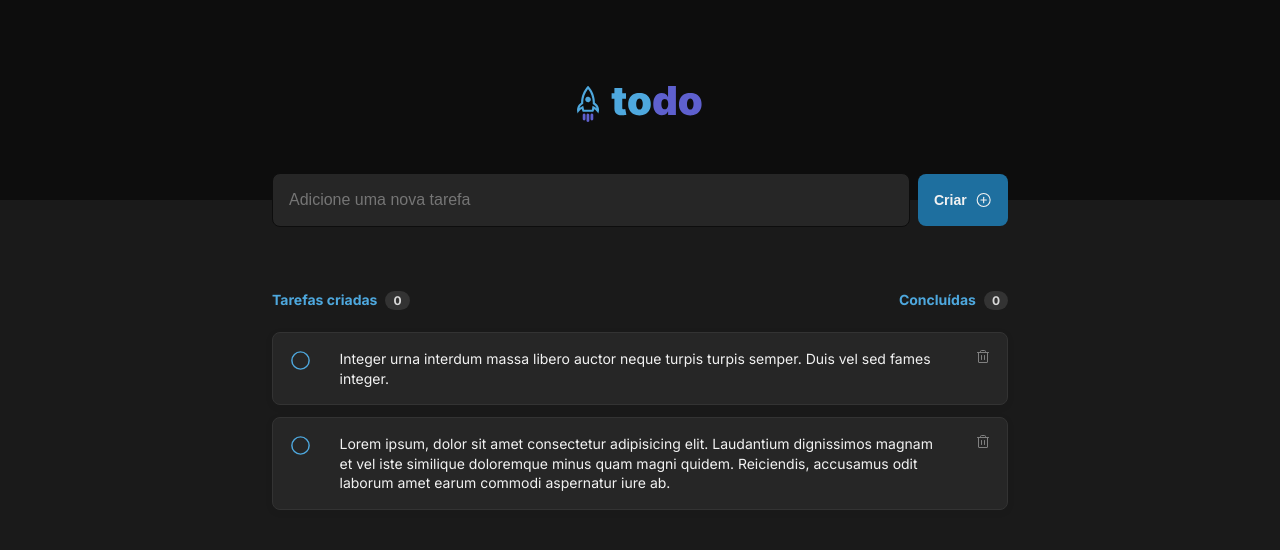
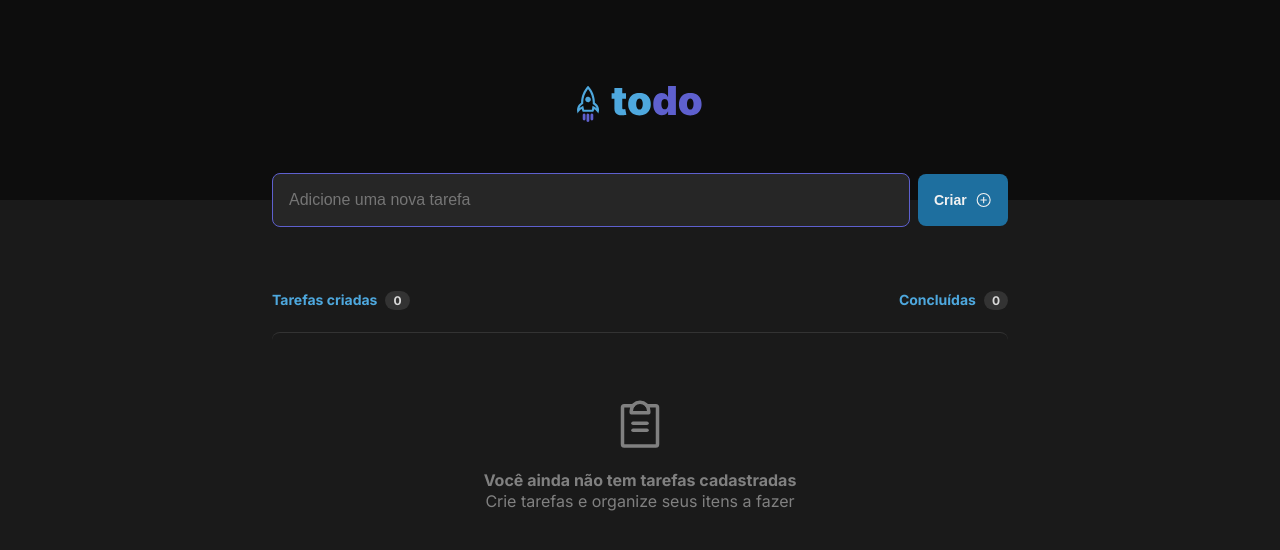
Before and after one commit to rogerioramosm/rocketseat-reactjs-desafio-01, a React (Vite) app: page / in a window 1280 px wide. Shown: the top 550 px of the page. Built offline with nearby package versions, Linux system fonts and the light colour scheme.

Commit message:
Funcionalidade de adicionar tarefas pronta

```diff
--- a/src/components/Content.module.css
+++ b/src/components/Content.module.css
@@ -14,7 +14,7 @@ form {
   margin-bottom: 64px;
 }
 
-form input[type="search"] {
+form input[type="text"] {
   width: 638px;
   height: 54px;
   padding: 1rem;
@@ -26,7 +26,7 @@ form input[type="search"] {
   color: var(--gray-300);
 }
 
-form input[type="search"]:focus {
+form input[type="text"]:focus {
   border: 1px solid var(--purple-dark);
   color: var(--gray-100);
 }
--- a/src/components/Content.tsx
+++ b/src/components/Content.tsx
@@ -1,6 +1,6 @@
 /** Componentes react e externos */
-import { FormEvent, useState } from 'react';
-import { PlusCircle, ClipboardText } from 'phosphor-react';
+import { ChangeEvent, InvalidEvent, FormEvent, useState } from 'react';
+import { PlusCircle } from 'phosphor-react';
 
 /** Componentes próprios */
 import { Tasks } from './Tasks';
@@ -9,35 +9,60 @@ import { TaskEmpty } from './TaskEmpty';
 /** Estilo CSS */
 import styles from './Content.module.css';
 
-interface TasksList {
+interface TaskList {
   id: number,
   message: string
 }
 
-const taskList: TasksList[] = [
-  {
-    id: 1,
-    message: "Integer urna interdum massa libero auctor neque turpis turpis semper. Duis vel sed fames integer."
-  }, {
-    id: 2,
-    message: "Lorem ipsum, dolor sit amet consectetur adipisicing elit. Laudantium dignissimos magnam et vel iste similique doloremque minus quam magni quidem. Reiciendis, accusamus odit laborum amet earum commodi aspernatur iure ab."
-  }
-]
+export function Content() {
+  const taskList: TaskList[] = [];
 
-export function Content() {
   const [tasks, setTasks] = useState(taskList);
+  const [taskMessage, setTaskMessage] = useState('');
+  const [countTasks, setCountTasks] = useState(0);
 
+  /** Cadastra novas tarefas */
   function handleCreateTask(event: FormEvent) {
     event.preventDefault();
 
-    console.log('Clicou em criar!')
+    setTasks([...tasks, {
+      id: countTasks,
+      message: taskMessage
+    }]);
+
+    /** Reset de texto */
+    setTaskMessage('');
+
+    /** Counta tasks */
+    setCountTasks((tasks) => tasks + 1)
+  }
+
+  /** Personaliza mensagem do required do input */
+  function handleNewTaskEmpty(event: InvalidEvent<HTMLInputElement>) {
+    event.target.setCustomValidity(
+      'Este campo é obrigatório. Preencha para cadastrar nova tarefea!'
+    );
+  }
+
+  /** Ao pressionar as letras no input, adiciona as mesmas no estado */
+  function handleNewTaskMessage(event: ChangeEvent<HTMLInputElement>) {
+    event.target.setCustomValidity('');
+    setTaskMessage(event.target.value);
   }
 
   return (
     <main className={styles.content}>
       <form onSubmit={handleCreateTask}>
-        <input type="search" placeholder='Adicione uma nova tarefa' />
-        <button type="submit">
+        <input
+          type="text"
+          value={taskMessage}
+          onChange={handleNewTaskMessage}
+          onInvalid={handleNewTaskEmpty}
+          placeholder='Adicione uma nova tarefa'
+          autoFocus
+          required
+        />
+        <button>
           Criar
           <PlusCircle size={18} />
         </button>
@@ -47,15 +72,16 @@ export function Content() {
         <div className={styles.taskInfo}>
           <div>
             Tarefas criadas
-            <span>0</span>
+            <span>{countTasks}</span>
           </div>
           <div>
             Concluídas
+            {/* 2 de 5 */}
             <span>0</span>
           </div>
         </div>
 
-        {tasks.length === 0
+        {countTasks === 0
           ? <TaskEmpty />
           : tasks.map(task => <Tasks key={task.id} message={task.message} />)
         }
```
